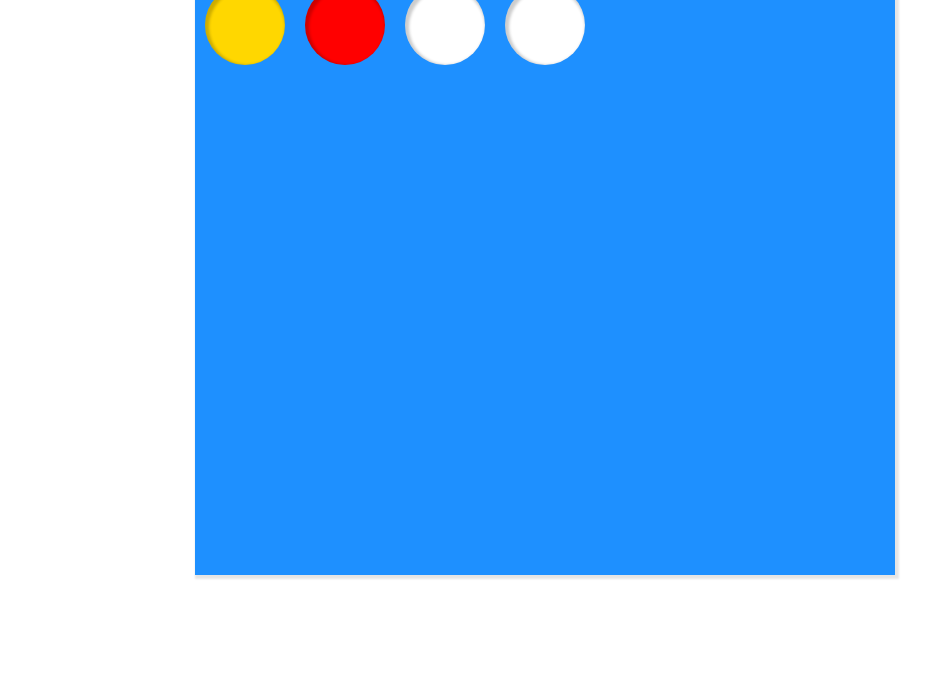
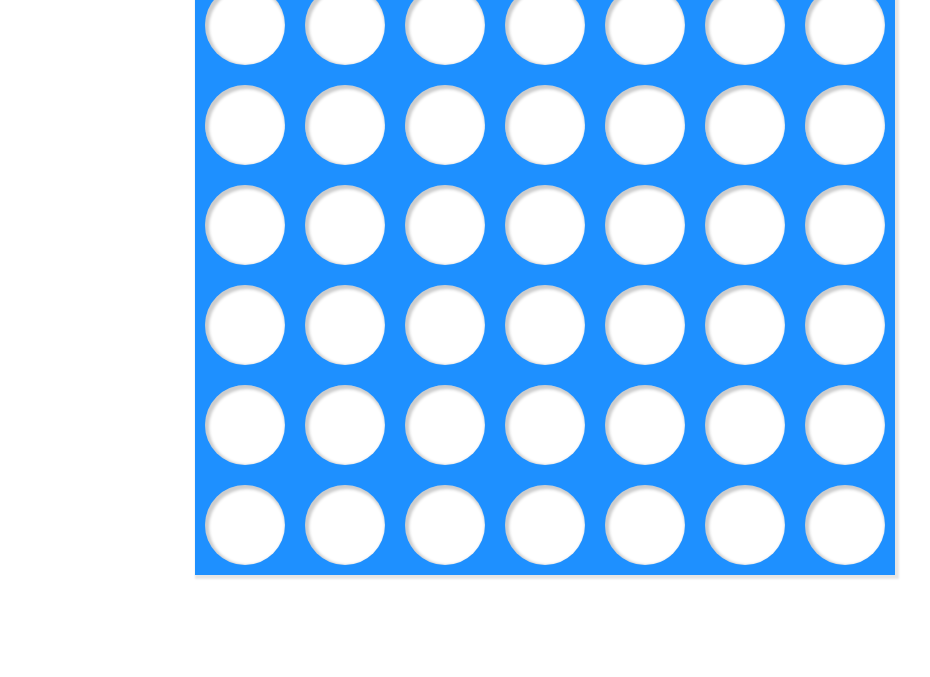
Before and after one commit to AbleLincoln/connect-four, a plain HTML site: page index.html in a window 1280 px wide. Shown: the part 123-800 px from the top of the page, without its empty margins (95-1025 px from the left). Drawn offline with Linux system fonts and the light colour scheme.

Commit message:
Generate board dynamically via JS

```diff
--- a/index.html
+++ b/index.html
@@ -7,72 +7,15 @@
   <title>Connect Four</title>
   <meta name="viewport" content="width=device-width, initial-scale=1">
   <link rel="stylesheet" type="text/css" media="screen" href="css/main.css">
-  <!-- <script src="main.js"></script> -->
 </head>
 
 <body>
   <h1>Connect Four</h1>
   <h2 id="turn-indicator"><span class="player1" id="player-indicator">Player 1</span> turn</h2>
-  <div id="board">
-    <div class="slot">
-      <label for="slot06" class="player1">
-        <input type="checkbox" name="slot06" id="slot06">
-      </label>
-    </div>
-    <div class="slot">
-      <label for="slot16" class="player2">
-        <input type="checkbox" name="slot16" id="slot16">
-      </label>
-    </div>
-    <div class="slot">
-      <label for="slot26">
-        <input type="checkbox" name="slot26" id="slot26">
-      </label>
-    </div>
-    <div class="slot">
-      <label for="slot36">
-        <input type="checkbox" name="slot36" id="slot36">
-      </label>
-    </div>
-    <div class="slot"></div>
-    <div class="slot"></div>
-    <div class="slot"></div>
-    <div class="slot"></div>
-    <div class="slot"></div>
-    <div class="slot"></div>
-    <div class="slot"></div>
-    <div class="slot"></div>
-    <div class="slot"></div>
-    <div class="slot"></div>
-    <div class="slot"></div>
-    <div class="slot"></div>
-    <div class="slot"></div>
-    <div class="slot"></div>
-    <div class="slot"></div>
-    <div class="slot"></div>
-    <div class="slot"></div>
-    <div class="slot"></div>
-    <div class="slot"></div>
-    <div class="slot"></div>
-    <div class="slot"></div>
-    <div class="slot"></div>
-    <div class="slot"></div>
-    <div class="slot"></div>
-    <div class="slot"></div>
-    <div class="slot"></div>
-    <div class="slot"></div>
-    <div class="slot"></div>
-    <div class="slot"></div>
-    <div class="slot"></div>
-    <div class="slot"></div>
-    <div class="slot"></div>
-    <div class="slot"></div>
-    <div class="slot"></div>
-    <div class="slot"></div>
-    <div class="slot"></div>
-    <div class="slot"></div>
-    <div class="slot"></div>
-  </div>
+
+  <div id="board"></div>
+
+  <script src="main.js"></script>
 </body>
 
 </html>
--- /dev/null
+++ b/main.js
@@ -0,0 +1,17 @@
+const board = document.getElementById('board');
+
+// setup board
+let boardHTML = '';
+for (let row = 5; row >= 0; row--) {
+  for (let col = 0; col < 7; col++) {
+    boardHTML += `
+      <div class="slot">
+        <label for="slot${col}${row}">
+          <input type="checkbox" name="slot${col}${row}" id="slot${col}${row}">
+        </label>
+      </div>
+    `;
+  }
+}
+// set the board's HTML
+board.innerHTML = boardHTML;
```
Also changed, not shown: 1 other file.
